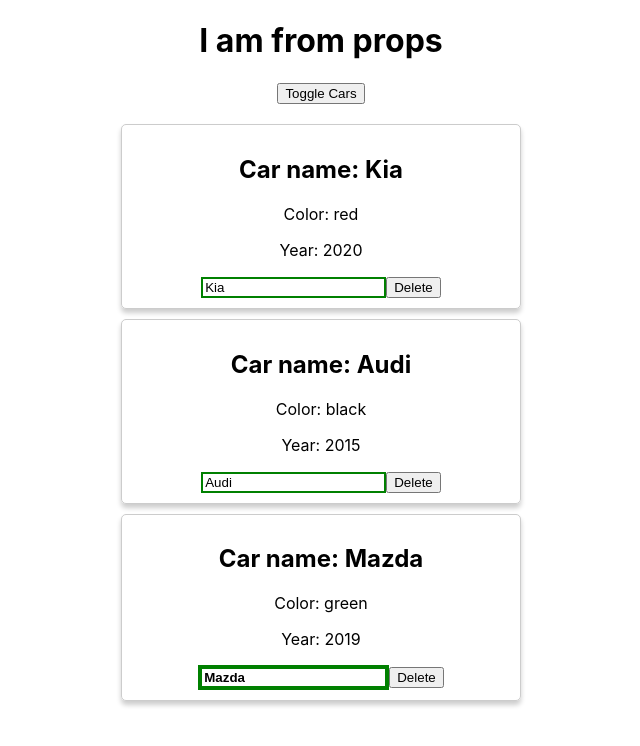
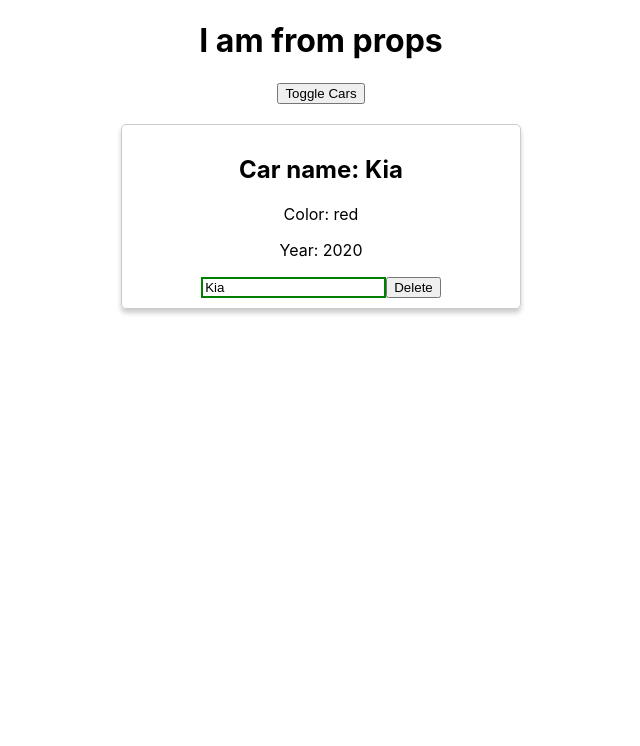
Before and after one commit to Abubjazov/ReactAPP, a React (Create React App) app: page / in a window 1280 px wide. Both pictures are taken after a click on the button "Toggle Cars". Shown: the top 746 px of the page, without its empty margins (319-959 px from the left). Built offline with nearby package versions, Linux system fonts and the light colour scheme.

Commit message:
тема: жизненный цикл изменения

```diff
--- a/src/App.js
+++ b/src/App.js
@@ -11,8 +11,8 @@
     this.state = {
       cars: [
         {name: 'Kia', year: 2020, color: 'red'},
-        {name: 'Audi', year: 2015, color: 'black'},
-        {name: 'Mazda', year: 2019, color: 'green'}
+        // {name: 'Audi', year: 2015, color: 'black'},
+        // {name: 'Mazda', year: 2019, color: 'green'}
       ],
       pageTitle: 'Car list',
       showCars: false
--- a/src/Car/Car.js
+++ b/src/Car/Car.js
@@ -1,10 +1,28 @@
 /* eslint-disable import/no-anonymous-default-export */
 import React from 'react'
-import Radium from 'radium'
+// import Radium from 'radium'
 import './Car.scss'
 
 class Car extends React.Component {
+    componentWillReciveProps(nextProps) {
+        console.log(`Car componentWillRecieveProps: `, nextProps)
+    }
+
+    shouldComponentUpdate(nextProps, nextState) {
+        console.log(`Car shouldComponentUpdate: `, nextProps, nextState)
+        return nextProps.name.trim() !== this.props.name.trim()
+    }
+
+    componentWillUpdate(nextProps, nextState) {
+        console.log(`Car componentWillUpdate: `, nextProps, nextState)
+    }
+
+    componentDidUpdate() {
+        console.log(`Car componentDidUpdate`)
+    }
+
     render() {
+        console.log(`Car Render`)
         const inputClasses = ['input']
 
         if (this.props.name) {
@@ -45,4 +63,4 @@
     }
 }
 
-export default Radium(Car)
+export default Car
```
Lines whose indentation alone changed are shown as unchanged.
